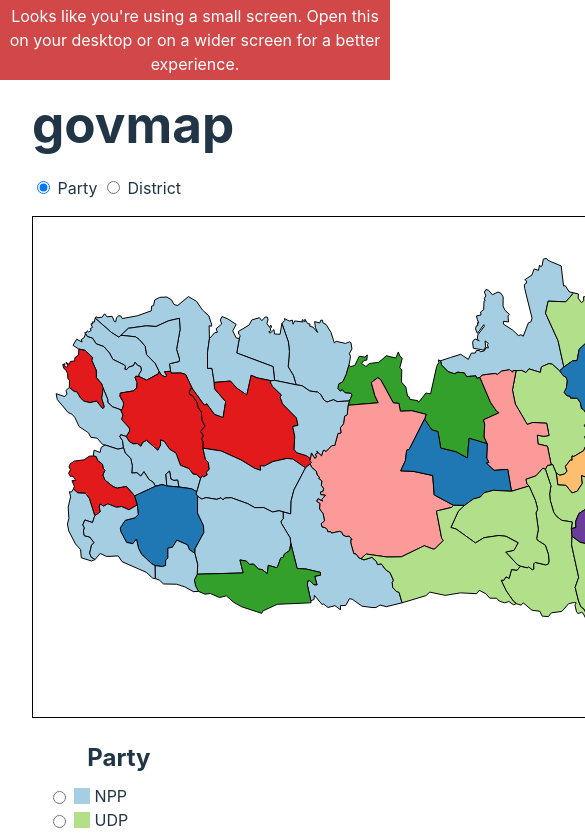
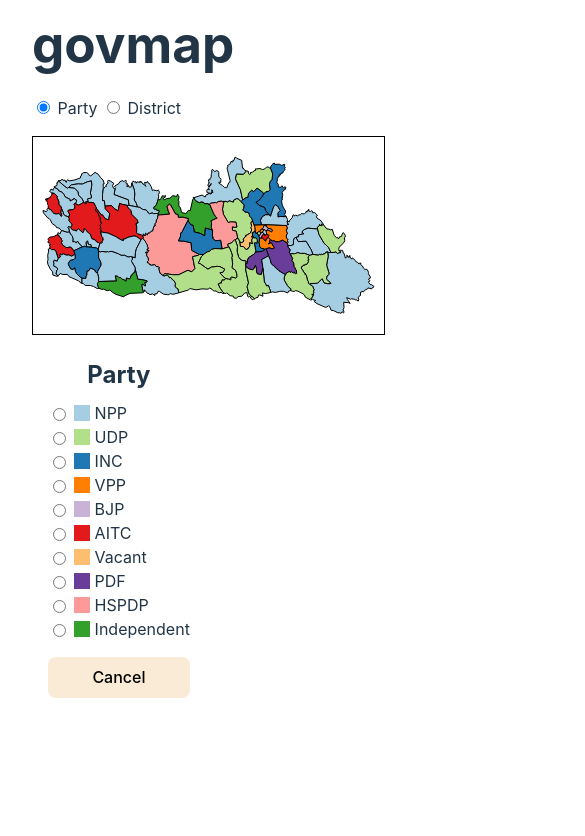
Before and after one commit to mebble/govmap, a Svelte app: page / in a window 390 px wide. Shown: the top 836 px of the page, 585 px wide, since content can reach past the window. Built offline with nearby package versions, Linux system fonts and the light colour scheme.

Commit message:
render the map properly using fitExtent

```diff
--- a/src/App.svelte
+++ b/src/App.svelte
@@ -11,21 +11,15 @@
     import { schemePaired } from "d3-scale-chromatic"
     import type { PropChoice, Constituency, District, Party, AssemblyData } from "./types";
     import Legend from "./lib/Legend.svelte";
-    import Banner from "./lib/Banner.svelte";
     import InfoBox from "./lib/InfoBox.svelte";
 
-    const width = 900;
-    const height = 500;
-
-    const projection = geoEqualEarth()
-        .center([25.58, 91.89])
-        .scale(19000)
-        .translate([-22.33 * width, -30.2 * height]);
-    const pathGenerator = geoPath(projection);
+    const width = Math.min(0.9 * window.innerWidth, 900);
+    const height = 0.56 * width;
 
     const partyColour = scaleOrdinal<Party, string>(schemePaired)
     const districtColour = scaleOrdinal<District, string>(schemePaired)
 
+    let pathGenerator: ReturnType<typeof geoPath>;
     let geoData: ExtendedFeatureCollection;
     let constituencyMap: Record<number, Constituency> = {};
     $: dataLoaded = geoData && !isEmpty(constituencyMap)
@@ -45,6 +39,11 @@
 
     onMount(async () => {
         geoData = await json("/assets/megh.geojson") as ExtendedFeatureCollection;
+        const projection = geoEqualEarth()
+            .center([25.58, 91.89])
+            .fitExtent([[10, 0], [width - 10, height]], geoData);
+        pathGenerator = geoPath(projection);
+
         const assemblyData = await json("/assets/assembly.json") as AssemblyData;
         constituencyMap = buildConstituencyMap(assemblyData.constituencies)
         parties = assemblyData.parties
@@ -85,7 +84,6 @@
     }
 </script>
 
-<Banner />
 <main>
     <h1>govmap</h1>
     <div class="prop-choice">
--- a/src/lib/Banner.svelte
+++ /dev/null
@@ -1,24 +0,0 @@
-<script>
-    import { onMount } from "svelte";
-
-    let smallScreen = false;
-
-    onMount(() => {
-        if (window.innerWidth < 960) {
-            smallScreen = true;
-        }
-    });
-</script>
-
-{#if smallScreen}
-    <div class="alert">Looks like you're using a small screen. Open this on your desktop or on a wider screen for a better experience.</div>
-{/if}
-
-<style>
-    .alert {
-        background-color: rgb(210, 72, 72);
-        color: white;
-        text-align: center;
-        padding: 0.25rem 0.5rem;
-    }
-</style>
```
